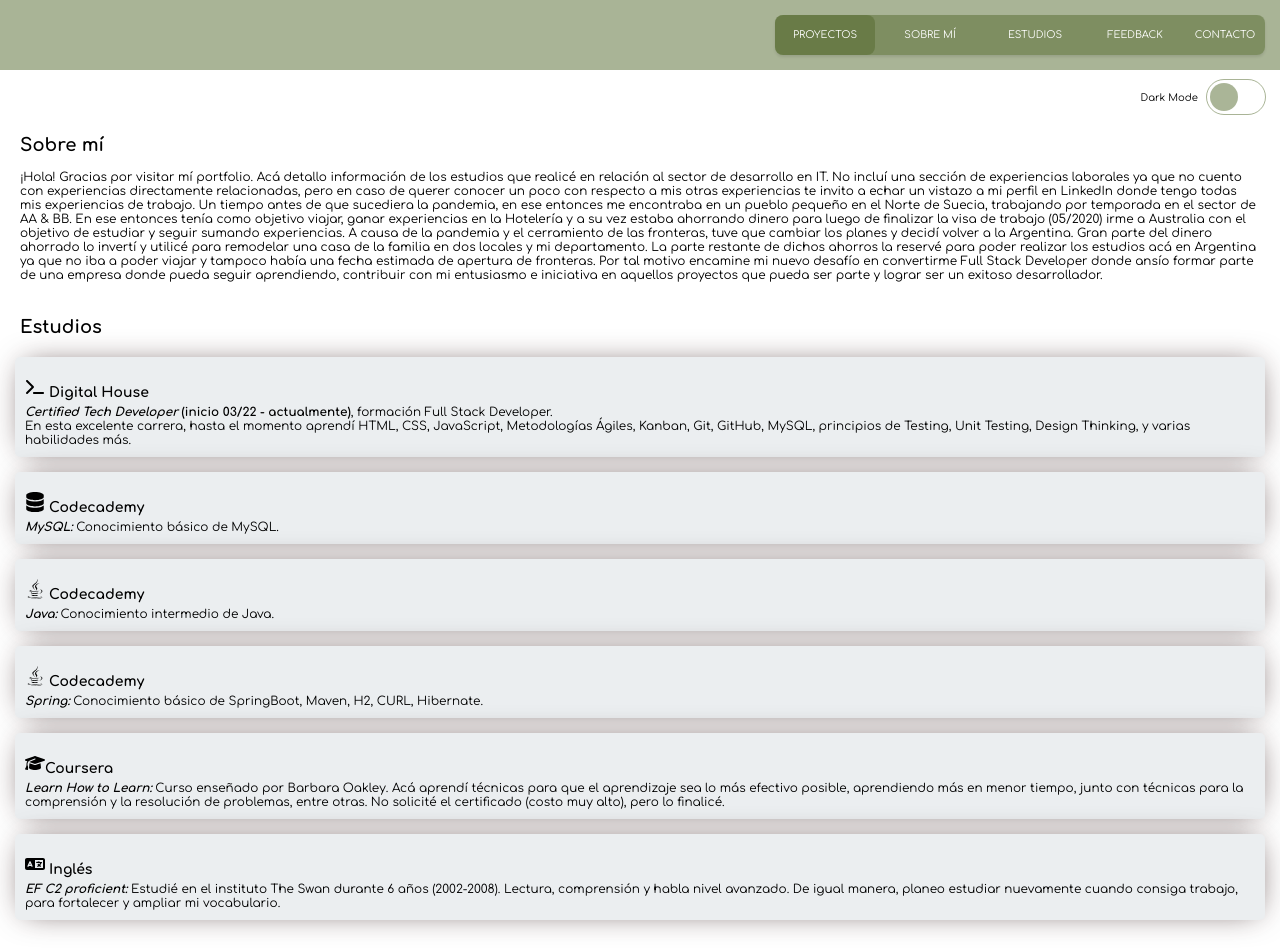
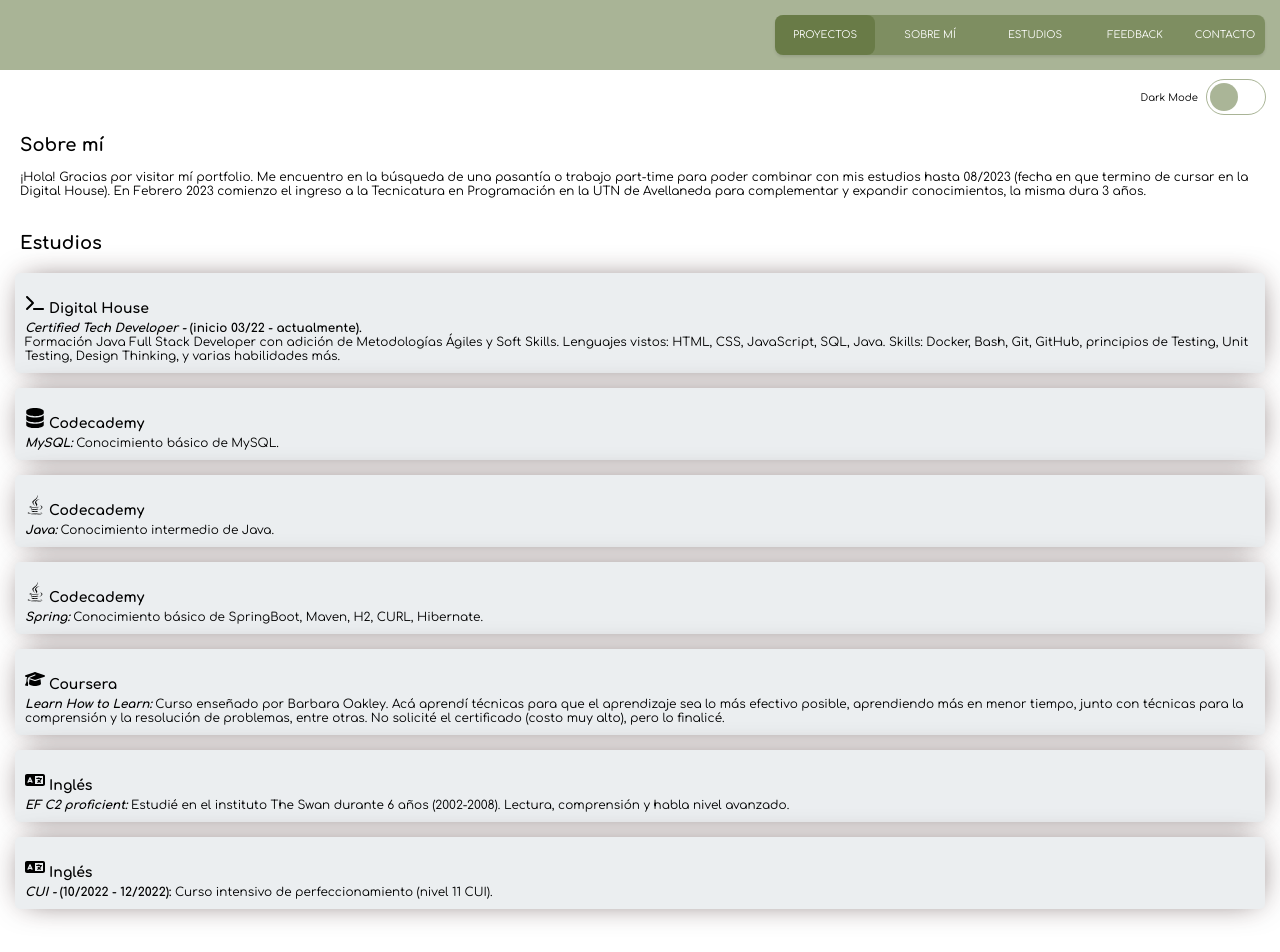
Before and after one commit to Nicolasgh91/Portfolio, a plain HTML site: page index.html in a window 1280 px wide. Shown: the top 952 px of the page. Drawn offline with Linux system fonts and the light colour scheme.

Commit message:
pequeñas modificaciones

```diff
--- a/index.html
+++ b/index.html
@@ -50,17 +50,16 @@
         <section class="aboutMe">
             <h2> <a name="AboutMe"></a> Sobre mí</h2>
             <p>¡Hola! Gracias por visitar mí portfolio.
-                Acá detallo información de los estudios que realicé en relación al sector de desarrollo en IT. No incluí una sección de experiencias laborales ya que no cuento con experiencias directamente relacionadas, pero en caso de querer conocer un poco con respecto a mis otras experiencias te invito a echar un vistazo a mi perfil en LinkedIn donde tengo todas mis experiencias de trabajo.
-                   Un tiempo antes de que sucediera la pandemia, en ese entonces me encontraba en un pueblo pequeño en el Norte de Suecia, trabajando por temporada en el sector de AA & BB. En ese entonces tenía como objetivo viajar, ganar experiencias en la Hotelería y a su vez estaba ahorrando dinero para luego de finalizar la visa de trabajo (05/2020) irme a Australia con el objetivo de estudiar y seguir sumando experiencias. A causa de la pandemia y el cerramiento de las fronteras, tuve que cambiar los planes y decidí volver a la Argentina. Gran parte del dinero ahorrado lo invertí y utilicé para remodelar una casa de la familia en dos locales y mi departamento. La parte restante de dichos ahorros la reservé para poder realizar los estudios acá en Argentina ya que no iba a poder viajar y tampoco había una fecha estimada de apertura de fronteras.
-               Por tal motivo encamine mi nuevo desafío en convertirme Full Stack Developer donde ansío formar parte de una empresa donde pueda seguir aprendiendo, contribuir con mi entusiasmo e iniciativa en aquellos proyectos que pueda ser parte y lograr ser un exitoso desarrollador.
-               </p>
+                Me encuentro en la búsqueda de una pasantía o trabajo part-time para poder combinar con mis estudios hasta 08/2023 (fecha en que termino de cursar en la Digital House).
+                En Febrero 2023 comienzo el ingreso a la Tecnicatura en Programación en la UTN de Avellaneda para complementar y expandir conocimientos, la misma dura 3 años.
+            </p>
         </section>
         <section class="studies">
             <h2> <a name="Studies"></a> Estudios</h2>
             <div class="studyCards">
                 <h6> <svg class="skillsIcons" xmlns="http://www.w3.org/2000/svg" viewBox="0 0 640 512"><!--! Font Awesome Pro 6.2.0 by @fontawesome - https://fontawesome.com License - https://fontawesome.com/license (Commercial License) Copyright 2022 Fonticons, Inc. --><path d="M41.4 86.6c-12.5-12.5-12.5-32.8 0-45.3s32.8-12.5 45.3 0l192 192c12.5 12.5 12.5 32.8 0 45.3l-192 192c-12.5 12.5-32.8 12.5-45.3 0s-12.5-32.8 0-45.3L210.7 256 41.4 86.6zM288 416H576c17.7 0 32 14.3 32 32s-14.3 32-32 32H288c-17.7 0-32-14.3-32-32s14.3-32 32-32z"/></svg> Digital House </h6>
-                <span> <strong> <i>Certified Tech Developer </i>(inicio 03/22 - actualmente)</strong>, formación Full Stack Developer.</span>
-                <p>En esta excelente carrera, hasta el momento aprendí HTML, CSS, JavaScript, Metodologías Ágiles, Kanban, Git, GitHub, MySQL, principios de Testing, Unit Testing, Design Thinking, y varias habilidades más.</p>
+                <span> <strong> <i>Certified Tech Developer - </i>(inicio 03/22 - actualmente).</strong> </span>
+                <p>Formación Java Full Stack Developer con adición de Metodologías Ágiles y Soft Skills. Lenguajes vistos: HTML, CSS, JavaScript, SQL, Java. Skills: Docker, Bash, Git, GitHub, principios de Testing, Unit Testing, Design Thinking, y varias habilidades más.</p>
             </div>
             <div class="studyCards">
                 <h6><svg class="skillsIcons" xmlns="http://www.w3.org/2000/svg" viewBox="0 0 448 512"><!--! Font Awesome Pro 6.2.0 by @fontawesome - https://fontawesome.com License - https://fontawesome.com/license (Commercial License) Copyright 2022 Fonticons, Inc. --><path d="M448 80v48c0 44.2-100.3 80-224 80S0 172.2 0 128V80C0 35.8 100.3 0 224 0S448 35.8 448 80zM393.2 214.7c20.8-7.4 39.9-16.9 54.8-28.6V288c0 44.2-100.3 80-224 80S0 332.2 0 288V186.1c14.9 11.8 34 21.2 54.8 28.6C99.7 230.7 159.5 240 224 240s124.3-9.3 169.2-25.3zM0 346.1c14.9 11.8 34 21.2 54.8 28.6C99.7 390.7 159.5 400 224 400s124.3-9.3 169.2-25.3c20.8-7.4 39.9-16.9 54.8-28.6V432c0 44.2-100.3 80-224 80S0 476.2 0 432V346.1z"/></svg>
@@ -76,15 +75,19 @@
             <div class="studyCards">
                 <h6><svg class="skillsIcons" xmlns="http://www.w3.org/2000/svg" viewBox="0 0 384 512"><!--! Font Awesome Pro 6.2.0 by @fontawesome - https://fontawesome.com License - https://fontawesome.com/license (Commercial License) Copyright 2022 Fonticons, Inc. --><path d="M277.74 312.9c9.8-6.7 23.4-12.5 23.4-12.5s-38.7 7-77.2 10.2c-47.1 3.9-97.7 4.7-123.1 1.3-60.1-8 33-30.1 33-30.1s-36.1-2.4-80.6 19c-52.5 25.4 130 37 224.5 12.1zm-85.4-32.1c-19-42.7-83.1-80.2 0-145.8C296 53.2 242.84 0 242.84 0c21.5 84.5-75.6 110.1-110.7 162.6-23.9 35.9 11.7 74.4 60.2 118.2zm114.6-176.2c.1 0-175.2 43.8-91.5 140.2 24.7 28.4-6.5 54-6.5 54s62.7-32.4 33.9-72.9c-26.9-37.8-47.5-56.6 64.1-121.3zm-6.1 270.5a12.19 12.19 0 0 1-2 2.6c128.3-33.7 81.1-118.9 19.8-97.3a17.33 17.33 0 0 0-8.2 6.3 70.45 70.45 0 0 1 11-3c31-6.5 75.5 41.5-20.6 91.4zM348 437.4s14.5 11.9-15.9 21.2c-57.9 17.5-240.8 22.8-291.6.7-18.3-7.9 16-19 26.8-21.3 11.2-2.4 17.7-2 17.7-2-20.3-14.3-131.3 28.1-56.4 40.2C232.84 509.4 401 461.3 348 437.4zM124.44 396c-78.7 22 47.9 67.4 148.1 24.5a185.89 185.89 0 0 1-28.2-13.8c-44.7 8.5-65.4 9.1-106 4.5-33.5-3.8-13.9-15.2-13.9-15.2zm179.8 97.2c-78.7 14.8-175.8 13.1-233.3 3.6 0-.1 11.8 9.7 72.4 13.6 92.2 5.9 233.8-3.3 237.1-46.9 0 0-6.4 16.5-76.2 29.7zM260.64 353c-59.2 11.4-93.5 11.1-136.8 6.6-33.5-3.5-11.6-19.7-11.6-19.7-86.8 28.8 48.2 61.4 169.5 25.9a60.37 60.37 0 0 1-21.1-12.8z"/></svg> Codecademy</h6>
                 </h6>
-                <span><strong> <i>Spring: </i></strong> Conocimiento básico de SpringBoot, Maven, H2, CURL, Hibernate.</span>
+                <span><strong> <i> Spring: </i></strong> Conocimiento básico de SpringBoot, Maven, H2, CURL, Hibernate.</span>
             </div>
             <div class="studyCards">
-                <h6> <svg class="skillsIcons" xmlns="http://www.w3.org/2000/svg" viewBox="0 0 640 512"><!--! Font Awesome Pro 6.2.0 by @fontawesome - https://fontawesome.com License - https://fontawesome.com/license (Commercial License) Copyright 2022 Fonticons, Inc. --><path d="M320 32c-8.1 0-16.1 1.4-23.7 4.1L15.8 137.4C6.3 140.9 0 149.9 0 160s6.3 19.1 15.8 22.6l57.9 20.9C57.3 229.3 48 259.8 48 291.9v28.1c0 28.4-10.8 57.7-22.3 80.8c-6.5 13-13.9 25.8-22.5 37.6C0 442.7-.9 448.3 .9 453.4s6 8.9 11.2 10.2l64 16c4.2 1.1 8.7 .3 12.4-2s6.3-6.1 7.1-10.4c8.6-42.8 4.3-81.2-2.1-108.7C90.3 344.3 86 329.8 80 316.5V291.9c0-30.2 10.2-58.7 27.9-81.5c12.9-15.5 29.6-28 49.2-35.7l157-61.7c8.2-3.2 17.5 .8 20.7 9s-.8 17.5-9 20.7l-157 61.7c-12.4 4.9-23.3 12.4-32.2 21.6l159.6 57.6c7.6 2.7 15.6 4.1 23.7 4.1s16.1-1.4 23.7-4.1L624.2 182.6c9.5-3.4 15.8-12.5 15.8-22.6s-6.3-19.1-15.8-22.6L343.7 36.1C336.1 33.4 328.1 32 320 32zM128 408c0 35.3 86 72 192 72s192-36.7 192-72L496.7 262.6 354.5 314c-11.1 4-22.8 6-34.5 6s-23.5-2-34.5-6L143.3 262.6 128 408z"/></svg>Coursera</h6>
-                <span><strong> <i>Learn How to Learn: </i></strong> Curso enseñado por Barbara Oakley. Acá aprendí técnicas para que el aprendizaje sea lo más efectivo posible, aprendiendo más en menor tiempo, junto con técnicas para la comprensión y la resolución de problemas, entre otras. No solicité el certificado (costo muy alto), pero lo finalicé. </span>
+                <h6> <svg class="skillsIcons" xmlns="http://www.w3.org/2000/svg" viewBox="0 0 640 512"><!--! Font Awesome Pro 6.2.0 by @fontawesome - https://fontawesome.com License - https://fontawesome.com/license (Commercial License) Copyright 2022 Fonticons, Inc. --><path d="M320 32c-8.1 0-16.1 1.4-23.7 4.1L15.8 137.4C6.3 140.9 0 149.9 0 160s6.3 19.1 15.8 22.6l57.9 20.9C57.3 229.3 48 259.8 48 291.9v28.1c0 28.4-10.8 57.7-22.3 80.8c-6.5 13-13.9 25.8-22.5 37.6C0 442.7-.9 448.3 .9 453.4s6 8.9 11.2 10.2l64 16c4.2 1.1 8.7 .3 12.4-2s6.3-6.1 7.1-10.4c8.6-42.8 4.3-81.2-2.1-108.7C90.3 344.3 86 329.8 80 316.5V291.9c0-30.2 10.2-58.7 27.9-81.5c12.9-15.5 29.6-28 49.2-35.7l157-61.7c8.2-3.2 17.5 .8 20.7 9s-.8 17.5-9 20.7l-157 61.7c-12.4 4.9-23.3 12.4-32.2 21.6l159.6 57.6c7.6 2.7 15.6 4.1 23.7 4.1s16.1-1.4 23.7-4.1L624.2 182.6c9.5-3.4 15.8-12.5 15.8-22.6s-6.3-19.1-15.8-22.6L343.7 36.1C336.1 33.4 328.1 32 320 32zM128 408c0 35.3 86 72 192 72s192-36.7 192-72L496.7 262.6 354.5 314c-11.1 4-22.8 6-34.5 6s-23.5-2-34.5-6L143.3 262.6 128 408z"/></svg> Coursera</h6>
+                <span><strong> <i> Learn How to Learn: </i></strong> Curso enseñado por Barbara Oakley. Acá aprendí técnicas para que el aprendizaje sea lo más efectivo posible, aprendiendo más en menor tiempo, junto con técnicas para la comprensión y la resolución de problemas, entre otras. No solicité el certificado (costo muy alto), pero lo finalicé. </span>
             </div>
             <div class="studyCards">
-                <h6> <svg class="skillsIcons" xmlns="http://www.w3.org/2000/svg" viewBox="0 0 640 512"><!--! Font Awesome Pro 6.2.0 by @fontawesome - https://fontawesome.com License - https://fontawesome.com/license (Commercial License) Copyright 2022 Fonticons, Inc. --><path d="M0 128C0 92.7 28.7 64 64 64H256h48 16H576c35.3 0 64 28.7 64 64V384c0 35.3-28.7 64-64 64H320 304 256 64c-35.3 0-64-28.7-64-64V128zm320 0V384H576V128H320zM178.3 175.9c-3.2-7.2-10.4-11.9-18.3-11.9s-15.1 4.7-18.3 11.9l-64 144c-4.5 10.1 .1 21.9 10.2 26.4s21.9-.1 26.4-10.2l8.9-20.1h73.6l8.9 20.1c4.5 10.1 16.3 14.6 26.4 10.2s14.6-16.3 10.2-26.4l-64-144zM160 233.2L179 276H141l19-42.8zM448 164c11 0 20 9 20 20v4h44 16c11 0 20 9 20 20s-9 20-20 20h-2l-1.6 4.5c-8.9 24.4-22.4 46.6-39.6 65.4c.9 .6 1.8 1.1 2.7 1.6l18.9 11.3c9.5 5.7 12.5 18 6.9 27.4s-18 12.5-27.4 6.9l-18.9-11.3c-4.5-2.7-8.8-5.5-13.1-8.5c-10.6 7.5-21.9 14-34 19.4l-3.6 1.6c-10.1 4.5-21.9-.1-26.4-10.2s.1-21.9 10.2-26.4l3.6-1.6c6.4-2.9 12.6-6.1 18.5-9.8l-12.2-12.2c-7.8-7.8-7.8-20.5 0-28.3s20.5-7.8 28.3 0l14.6 14.6 .5 .5c12.4-13.1 22.5-28.3 29.8-45H448 376c-11 0-20-9-20-20s9-20 20-20h52v-4c0-11 9-20 20-20z"/></svg> Inglés</h6>
-                <span><strong> <i> EF C2 proficient: </i></strong> Estudié en el instituto The Swan durante 6 años (2002-2008). Lectura, comprensión y habla nivel avanzado. De igual manera, planeo estudiar nuevamente cuando consiga trabajo, para fortalecer y ampliar mi vocabulario. </span>
+                <h6> <svg class="skillsIcons" xmlns="http://www.w3.org/2000/svg" viewBox="0 0 640 512"><!--! Font Awesome Pro 6.2.0 by @fontawesome - https://fontawesome.com License - https://fontawesome.com/license (Commercial License) Copyright 2022 Fonticons, Inc. --><path d="M0 128C0 92.7 28.7 64 64 64H256h48 16H576c35.3 0 64 28.7 64 64V384c0 35.3-28.7 64-64 64H320 304 256 64c-35.3 0-64-28.7-64-64V128zm320 0V384H576V128H320zM178.3 175.9c-3.2-7.2-10.4-11.9-18.3-11.9s-15.1 4.7-18.3 11.9l-64 144c-4.5 10.1 .1 21.9 10.2 26.4s21.9-.1 26.4-10.2l8.9-20.1h73.6l8.9 20.1c4.5 10.1 16.3 14.6 26.4 10.2s14.6-16.3 10.2-26.4l-64-144zM160 233.2L179 276H141l19-42.8zM448 164c11 0 20 9 20 20v4h44 16c11 0 20 9 20 20s-9 20-20 20h-2l-1.6 4.5c-8.9 24.4-22.4 46.6-39.6 65.4c.9 .6 1.8 1.1 2.7 1.6l18.9 11.3c9.5 5.7 12.5 18 6.9 27.4s-18 12.5-27.4 6.9l-18.9-11.3c-4.5-2.7-8.8-5.5-13.1-8.5c-10.6 7.5-21.9 14-34 19.4l-3.6 1.6c-10.1 4.5-21.9-.1-26.4-10.2s.1-21.9 10.2-26.4l3.6-1.6c6.4-2.9 12.6-6.1 18.5-9.8l-12.2-12.2c-7.8-7.8-7.8-20.5 0-28.3s20.5-7.8 28.3 0l14.6 14.6 .5 .5c12.4-13.1 22.5-28.3 29.8-45H448 376c-11 0-20-9-20-20s9-20 20-20h52v-4c0-11 9-20 20-20z"/></svg>  Inglés</h6>
+                <span><strong> <i> EF C2 proficient: </i></strong> Estudié en el instituto The Swan durante 6 años (2002-2008). Lectura, comprensión y habla nivel avanzado. </span>
+            </div>
+            <div class="studyCards">
+                <h6> <svg class="skillsIcons" xmlns="http://www.w3.org/2000/svg" viewBox="0 0 640 512"><!--! Font Awesome Pro 6.2.0 by @fontawesome - https://fontawesome.com License - https://fontawesome.com/license (Commercial License) Copyright 2022 Fonticons, Inc. --><path d="M0 128C0 92.7 28.7 64 64 64H256h48 16H576c35.3 0 64 28.7 64 64V384c0 35.3-28.7 64-64 64H320 304 256 64c-35.3 0-64-28.7-64-64V128zm320 0V384H576V128H320zM178.3 175.9c-3.2-7.2-10.4-11.9-18.3-11.9s-15.1 4.7-18.3 11.9l-64 144c-4.5 10.1 .1 21.9 10.2 26.4s21.9-.1 26.4-10.2l8.9-20.1h73.6l8.9 20.1c4.5 10.1 16.3 14.6 26.4 10.2s14.6-16.3 10.2-26.4l-64-144zM160 233.2L179 276H141l19-42.8zM448 164c11 0 20 9 20 20v4h44 16c11 0 20 9 20 20s-9 20-20 20h-2l-1.6 4.5c-8.9 24.4-22.4 46.6-39.6 65.4c.9 .6 1.8 1.1 2.7 1.6l18.9 11.3c9.5 5.7 12.5 18 6.9 27.4s-18 12.5-27.4 6.9l-18.9-11.3c-4.5-2.7-8.8-5.5-13.1-8.5c-10.6 7.5-21.9 14-34 19.4l-3.6 1.6c-10.1 4.5-21.9-.1-26.4-10.2s.1-21.9 10.2-26.4l3.6-1.6c6.4-2.9 12.6-6.1 18.5-9.8l-12.2-12.2c-7.8-7.8-7.8-20.5 0-28.3s20.5-7.8 28.3 0l14.6 14.6 .5 .5c12.4-13.1 22.5-28.3 29.8-45H448 376c-11 0-20-9-20-20s9-20 20-20h52v-4c0-11 9-20 20-20z"/></svg>  Inglés</h6>
+                <span> <strong> <i> CUI - </i> (10/2022 - 12/2022):</strong> Curso intensivo de perfeccionamiento (nivel 11 CUI). </span>
             </div>
         </section>
         <section class="feedbackForm">
--- a/style/style.css
+++ b/style/style.css
@@ -159,7 +159,7 @@ h2{
 
 h6{
     font-size: 1.4rem;
-    margin: 10px 0 5px 0;
+    margin: 10px 0 5px 0px;
 }
 
 
```
